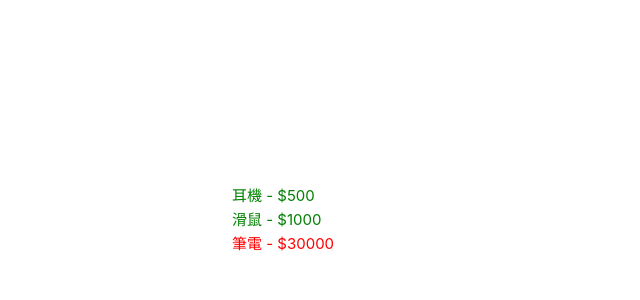
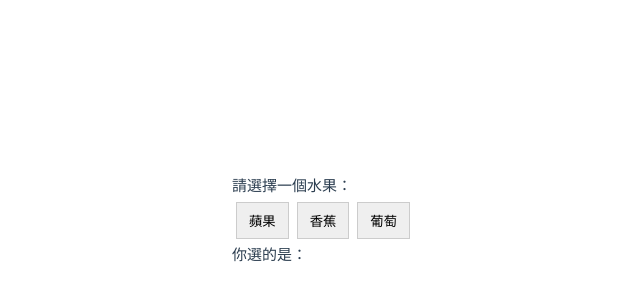
Before and after one commit to JerryChang0504/20250524vue3, a Vue app: page / in a window 1280 px wide. Shown: the part 180-480 px from the top of the page, without its empty margins (408-1048 px from the left). Built offline with nearby package versions, Linux system fonts and the light colour scheme.

Commit message:
src/components/VbindClass.vue

```diff
--- a/src/App.vue
+++ b/src/App.vue
@@ -11,6 +11,7 @@ import ResigForm from './components/ResigForm.vue'
 import ShppingCar from './components/ShppingCar.vue'
 import TermsAgreement from './components/TermsAgreement.vue';
 import VbindStyle from './components/VbindStyle.vue';
+import VbindClass from './components/VbindClass.vue';
 const userDate = { name: 'Mary', age: 18 }
 
 </script>
@@ -26,8 +27,10 @@ const userDate = { name: 'Mary', age: 18 }
   </header>
 
   <main>
+    <VbindClass />
     <!-- <TermsAgreement /> -->
-    <VbindStyle />
+    <!-- <VbindClass /> -->
+    <!-- <VbindStyle /> -->
     <!-- <ResigForm /> -->
     <!-- <ComputedAndMethod /> -->
     <!-- <ComputedDemo /> -->
--- /dev/null
+++ b/src/components/VbindClass.vue
@@ -0,0 +1,38 @@
+<template>
+    <div>
+        <p>請選擇一個水果：</p>
+        <button v-for="fruit in fruits" :key="fruit" :class="{ selected: selectedClass(fruit) }"
+            @click="selectedFunc(fruit)">
+            {{ fruit }}
+        </button>
+        <p>你選的是：{{ selectedFruits }}</p>
+    </div>
+</template>
+
+<script setup>
+import { ref } from 'vue'
+
+const fruits = ['蘋果', '香蕉', '葡萄']
+const selectedFruits = ref('')
+
+const selectedFunc = (fruit) => {
+    selectedFruits.value = fruit
+}
+
+const selectedClass = (fruit) => selectedFruits.value === fruit
+
+</script>
+
+<style scoped>
+button {
+    margin: 4px;
+    padding: 8px 12px;
+    border: 1px solid #ccc;
+}
+
+.selected {
+    background-color: orange;
+    color: white;
+    font-weight: bold;
+}
+</style>
```
